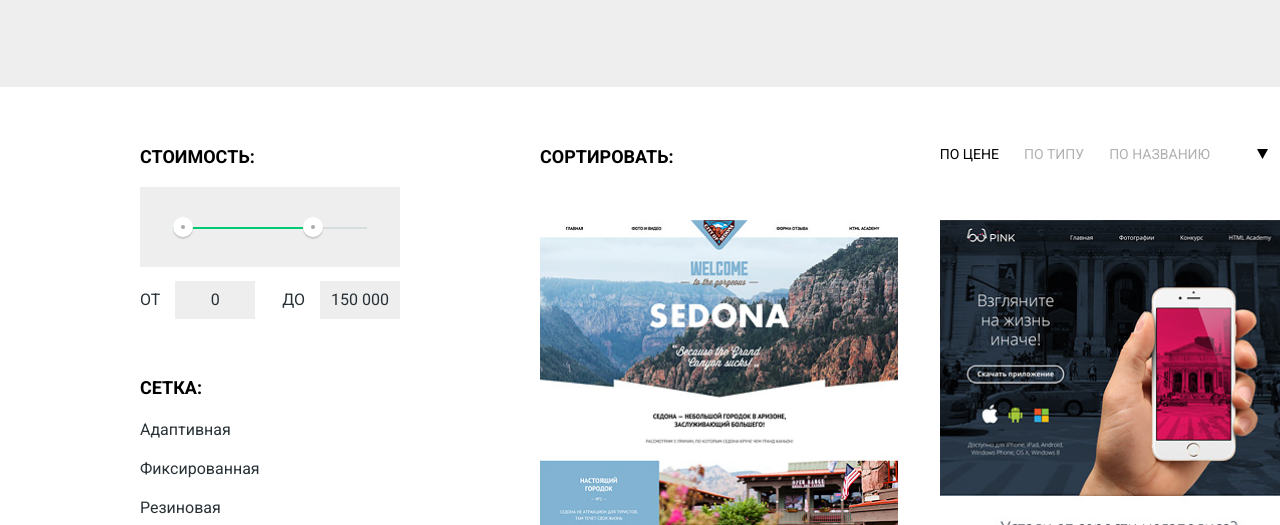
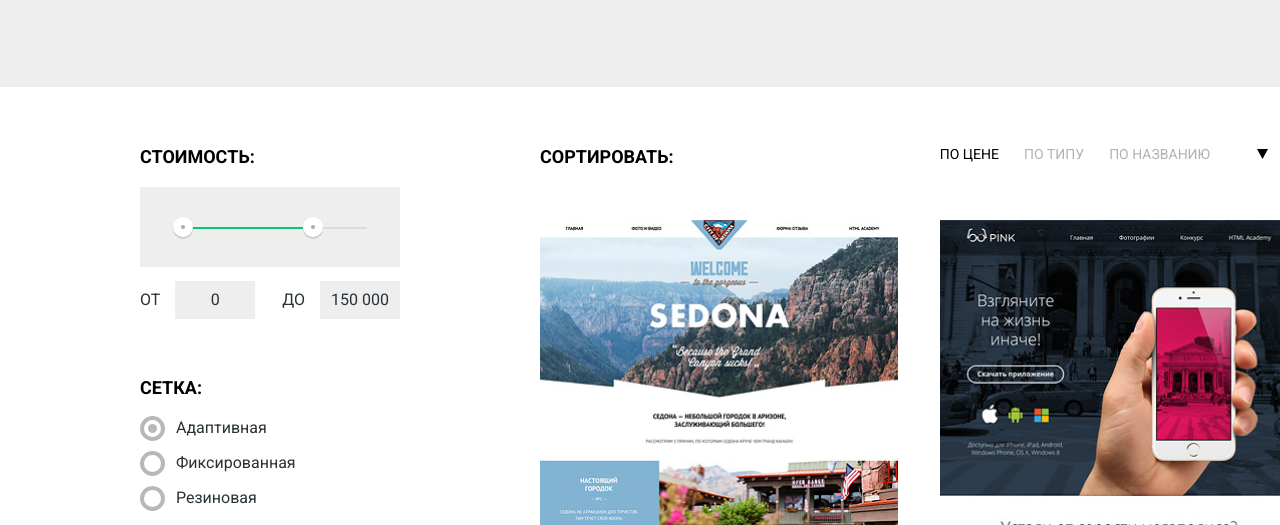
Before and after one commit to WalkingInTheFog/nerds-2022, a plain HTML site: page catalog.html in a window 1280 px wide. Shown: the part 275-800 px from the top of the page. Drawn offline with Linux system fonts and the light colour scheme.

Commit message:
стили отрисовки радио инпутов и их состояний

```diff
--- a/styles/css/main.css
+++ b/styles/css/main.css
@@ -961,9 +961,57 @@ img {
 }
 
 .filter-label {
+    display: block;
+    position: relative;
+    padding-left: 36px;
+
     color: var(--black-200);
     font-size: 16px;
     line-height: 1.25;
+
+    cursor: pointer;
+}
+
+.filter-label--radio::before {
+    content: "";
+    position: absolute;
+    left: 0;
+    top: -2px;
+
+    width: 25px;
+    height: 25px;
+
+    border: 4px solid var(--gray-650);
+    border-radius: 50%;
+    opacity: 0.4;
+}
+
+.filter-label--radio::after {
+    display: none;
+
+    content: "";
+    position: absolute;
+    left: 8px;
+    top: 6px;
+
+    width: 9px;
+    height: 9px;
+
+    background-color: var(--gray-650);
+    border-radius: 50%;
+    opacity: 0.4;
+}
+
+
+.type-filter-radio:checked + .filter-label--radio:after {
+    display: block;
+}
+
+.filter-label--radio:hover::after,
+.filter-label--radio:hover::before,
+.filter-label--radio:active::after,
+.filter-label--radio:active::before {
+    opacity: 1;
 }
 
 .type-filter-radio:disabled + .filter-label,
```
